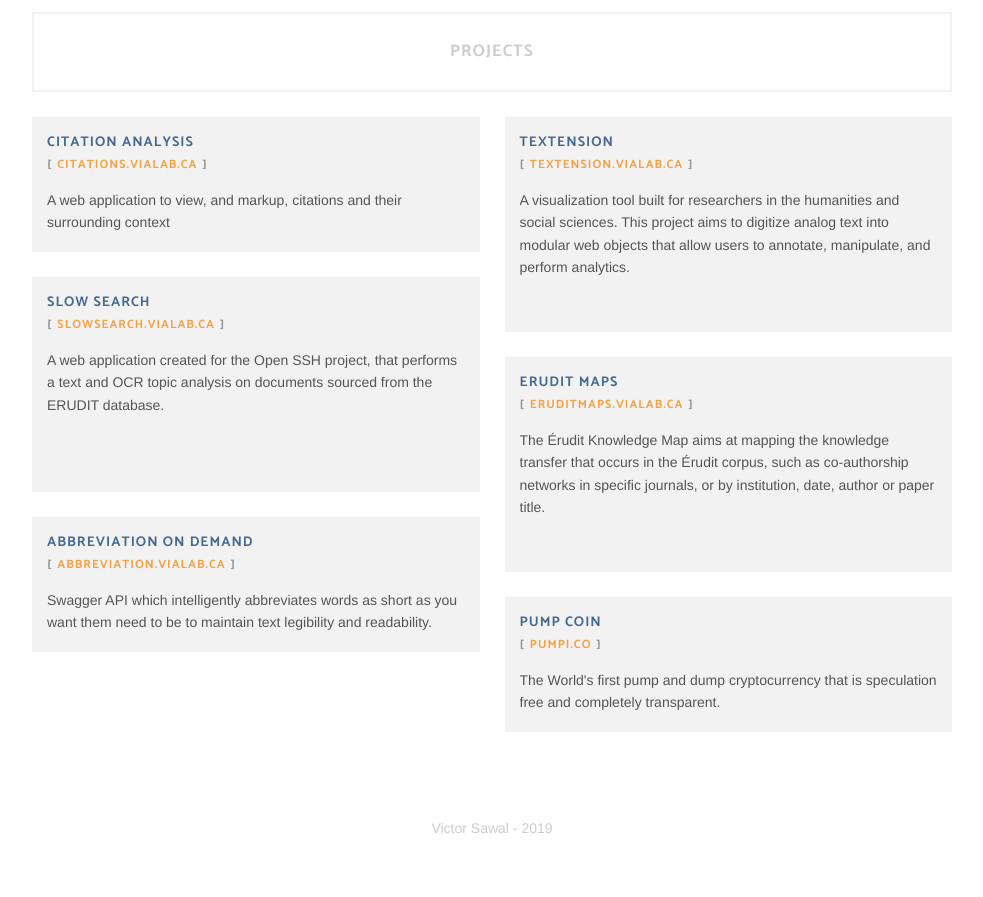
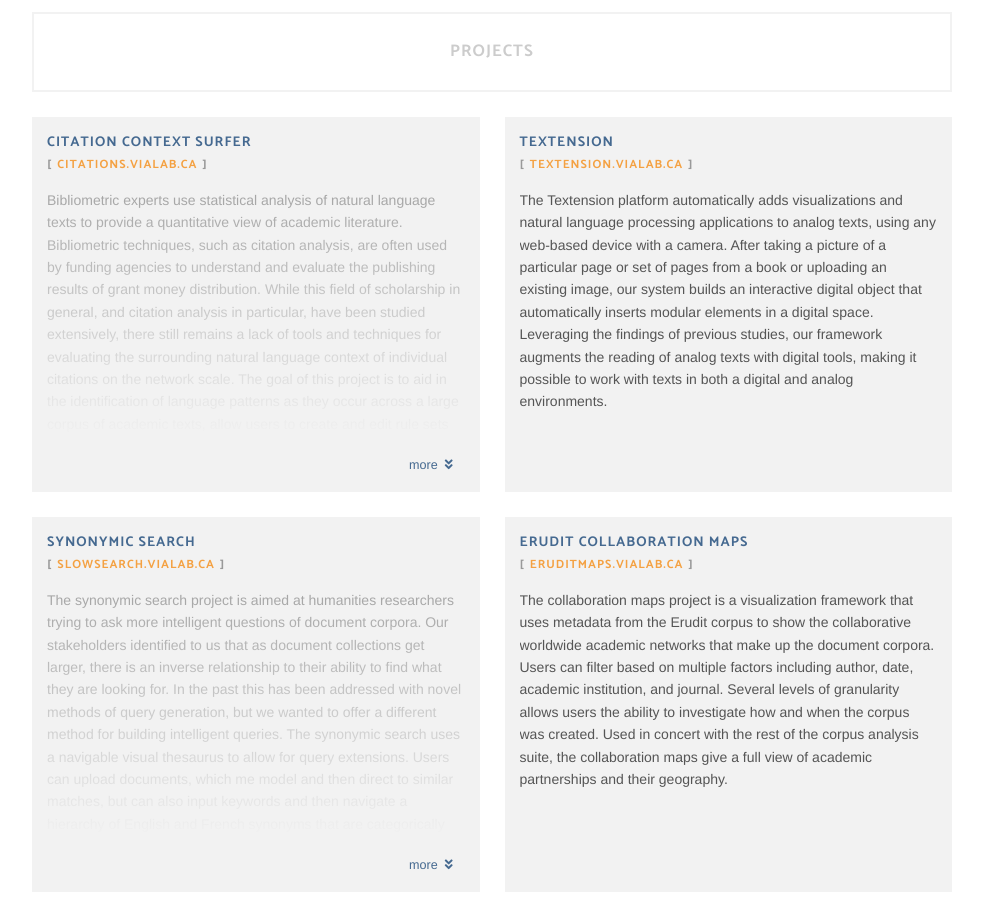
Before and after one commit to jayrsawal/sawal-portfolio-2019, a website: page client/index.html in a window 1280 px wide. Shown: the part 1340-2237 px from the top of the page, without its empty margins (148-1131 px from the left). Drawn offline with nearby package versions, Linux system fonts and the light colour scheme; a web font is replaced by a local one.

Commit message:
Update project links and descriptions

```diff
--- a/client/index.html
+++ b/client/index.html
@@ -114,32 +114,43 @@
           </div>
           <div class="ui center aligned mosaic-item">
             <div class="item-title">
-              <div class="full">Citation Analysis</div>
-              <div class="full">[<a target="_blank" href="https://github.com/vialab/Citation-Galaxies">citations.vialab.ca</a>]</div>
+              <div class="full">Citation Context Surfer</div>
+              <div class="full">[<a target="_blank" href="https://citation.k8s-dev.science.uoit.ca/">citations.vialab.ca</a>]</div>
             </div>
-            <div class="item-content">A web application to view, and markup, citations and their surrounding context</div>
+            <div class="item-content">Bibliometric experts use statistical analysis of natural language texts to provide a quantitative view of academic literature. Bibliometric techniques, such as citation analysis, are often used by funding
+              agencies to understand and evaluate the publishing results of grant money distribution. While this field of scholarship in general, and citation analysis in particular, have been studied extensively, there still remains a lack of tools
+              and techniques for evaluating the surrounding natural language context of individual citations on the network scale. The goal of this project is to aid in the identification of language patterns as they occur across a large corpus of
+              academic texts, allow users to create and edit rule sets for evaluation, and then use vector space models to suggest expansions of the user defined natural language rules. Although originally developed for citation analysis, the tool
+              can be customized for any number of categories and rules that apply to a given domain problem.</div>
           </div>
           <div class="ui center aligned mosaic-item">
             <div class="item-title">
               <div class="full">Textension</div>
               <div class="full">[<a target="_blank" href="https://textension.vialab.science.uoit.ca/">textension.vialab.ca</a>]</div>
             </div>
-            <div class="item-content">A visualization tool built for researchers in the humanities and social sciences. This project aims to digitize analog text into modular web objects that allow users to annotate, manipulate, and perform
-              analytics.</div>
+            <div class="item-content">The Textension platform automatically adds visualizations and natural language processing applications to analog texts, using any web-based device with a camera. After taking a picture of a particular page or set
+              of pages from a book or uploading an existing image, our system builds an interactive digital object that automatically inserts modular elements in a digital space. Leveraging the findings of previous studies, our framework augments the
+              reading of analog texts with digital tools, making it possible to work with texts in both a digital and analog environments.</div>
           </div>
           <div class="ui center aligned mosaic-item">
             <div class="item-title">
-              <div class="full">Slow Search</div>
-              <div class="full">[<a target="_blank" href="https://github.com/vialab/OpenSSH-Doc-Analyzer">slowsearch.vialab.ca</a>]</div>
+              <div class="full">Synonymic Search</div>
+              <div class="full">[<a target="_blank" href="https://eruditdemo.k8s-dev.science.uoit.ca/">slowsearch.vialab.ca</a>]</div>
             </div>
-            <div class="item-content">A web application created for the Open SSH project, that performs a text and OCR topic analysis on documents sourced from the ERUDIT database.</div>
+            <div class="item-content">The synonymic search project is aimed at humanities researchers trying to ask more intelligent questions of document corpora. Our stakeholders identified to us that as document collections get larger, there is an
+              inverse relationship to their ability to find what they are looking for. In the past this has been addressed with novel methods of query generation, but we wanted to offer a different method for building intelligent queries. The
+              synonymic search uses a navigable visual thesaurus to allow for query extensions. Users can upload documents, which me model and then direct to similar matches, but can also input keywords and then navigate a hierarchy of English and
+              French synonyms that are categorically related. The overall goal of this project was to allow for dynamic query generation especially when the user is not completely certain of what they are searching for. We imagine that through this
+              interface humanities researchers can augment their search process to find more relevant results in large document corpora.</div>
           </div>
           <div class="ui center aligned mosaic-item">
             <div class="item-title">
-              <div class="full">Erudit Maps</div>
-              <div class="full">[<a target="_blank" href="https://github.com/vialab/Erudit-Maps">eruditmaps.vialab.ca</a>]</div>
+              <div class="full">Erudit Collaboration Maps</div>
+              <div class="full">[<a target="_blank" href="https://eruditmap.k8s-dev.science.uoit.ca/">eruditmaps.vialab.ca</a>]</div>
             </div>
-            <div class="item-content">The Érudit Knowledge Map aims at mapping the knowledge transfer that occurs in the Érudit corpus, such as co-authorship networks in specific journals, or by institution, date, author or paper title.</div>
+            <div class="item-content">The collaboration maps project is a visualization framework that uses metadata from the Erudit corpus to show the collaborative worldwide academic networks that make up the document corpora. Users can filter
+              based on multiple factors including author, date, academic institution, and journal. Several levels of granularity allows users the ability to investigate how and when the corpus was created. Used in concert with the rest of the corpus
+              analysis suite, the collaboration maps give a full view of academic partnerships and their geography.</div>
           </div>
           <div class="ui center aligned mosaic-item">
             <div class="item-title">
```
Also changed, not shown: 1 other file.
